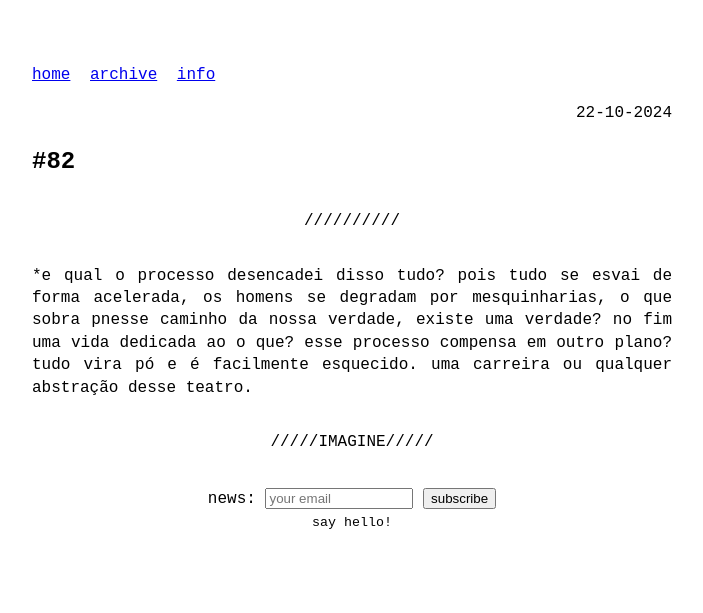
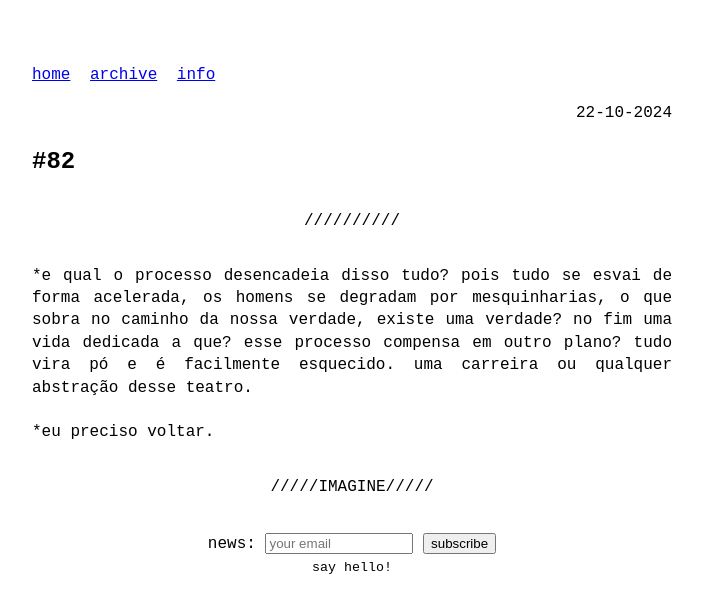
Before and after one commit to odaniloluna/odaniloluna.github.io, a Jekyll site: the page built from _posts/2024-10-22-#82.md, in a window 1280 px wide. Shown: the top 613 px of the page, without its empty margins (288-991 px from the left). Built offline with Jekyll 4.4.1, drawn with Linux system fonts in a browser that asks for light colours.

Commit message:
Update 2024-10-22-#82.md

```diff
--- a/_posts/2024-10-22-#82.md
+++ b/_posts/2024-10-22-#82.md
@@ -5,4 +5,7 @@ slug: #82
 ---
 ---
 <p class="description" style="text-align: justify;">
-*e qual o processo desencadei disso tudo? pois tudo se esvai de forma acelerada, os homens se degradam por mesquinharias, o que sobra pnesse caminho da nossa verdade, existe uma verdade? no fim uma vida dedicada ao o que? esse processo compensa em outro plano? tudo vira pó e é facilmente esquecido. uma carreira ou qualquer abstração desse teatro.
+*e qual o processo desencadeia disso tudo? pois tudo se esvai de forma acelerada, os homens se degradam por mesquinharias, o que sobra no caminho da nossa verdade, existe uma verdade? no fim uma vida dedicada a que? esse processo compensa em outro plano? tudo vira pó e é facilmente esquecido. uma carreira ou qualquer abstração desse teatro.
+<br>
+<br>
+*eu preciso voltar.
```
